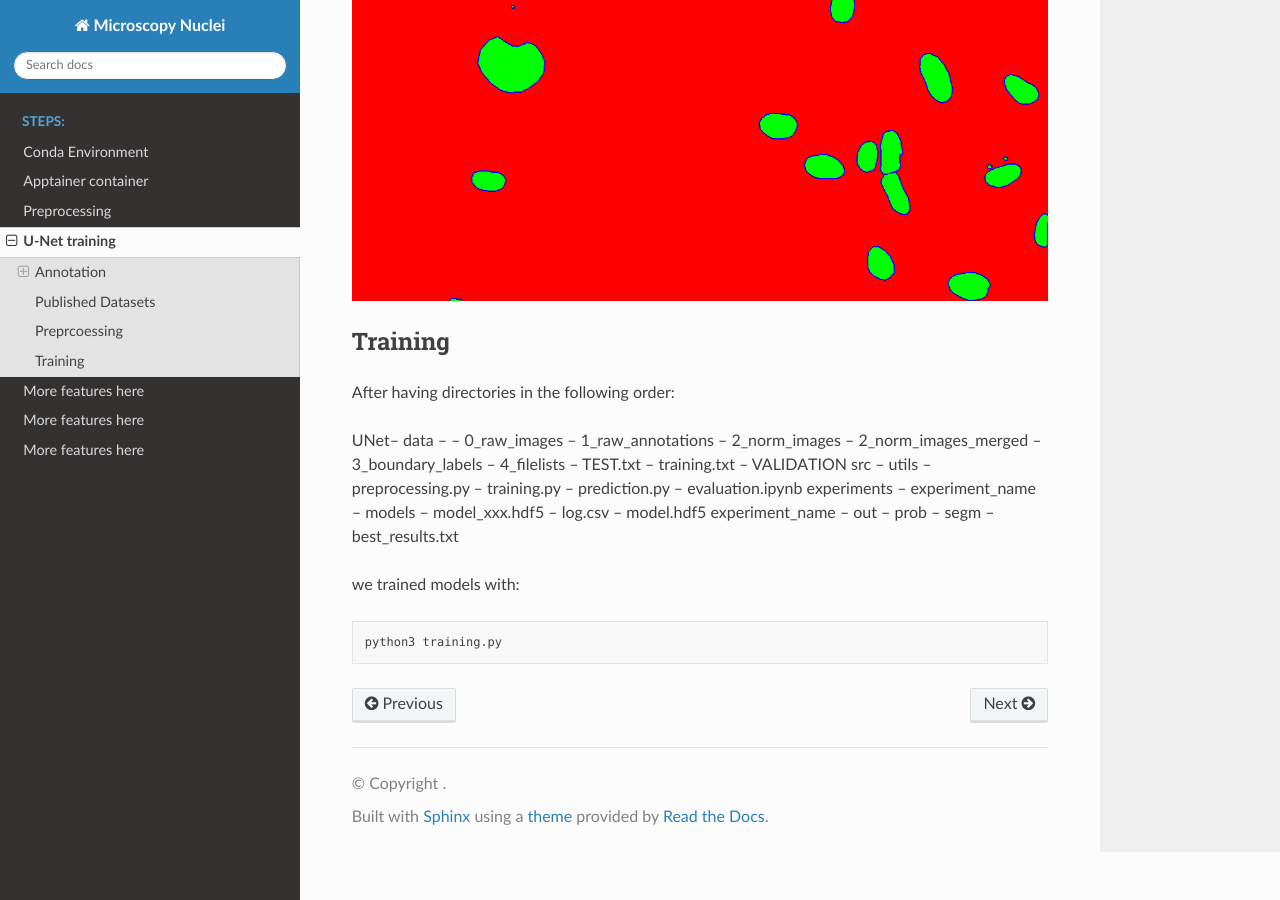
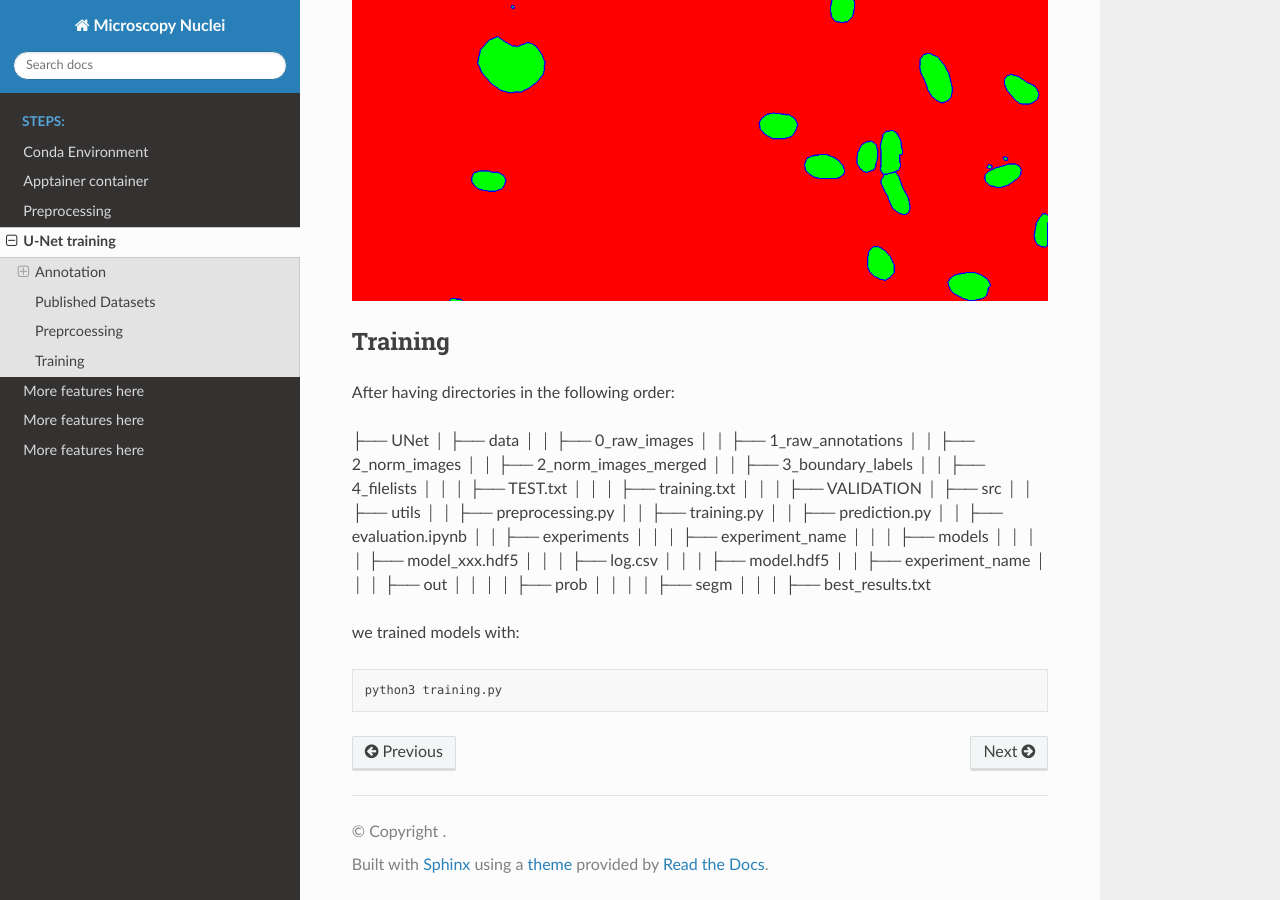
Before and after one commit to SalmaKazemiRashed/Cell_Microscopy_project, a Sphinx documentation site: the page built from doc/Train_UNet.md, in a window 1280 px wide and 900 px high, scrolled down 3018 px. Built offline with Sphinx 7.4.7 and the Read the Docs theme 3.1.0, drawn with Linux system fonts in a browser that asks for light colours.

Commit message:
order of dirs are updated

```diff
--- a/doc/Train_UNet.md
+++ b/doc/Train_UNet.md
@@ -87,34 +87,34 @@ Three class (background, inside and boundary pcs) images are as follows:
 
 After having directories in the following order:
 
-UNet--
-        data --
-            -- 0_raw_images
-            -- 1_raw_annotations
-            -- 2_norm_images
-            -- 2_norm_images_merged
-            -- 3_boundary_labels
-            -- 4_filelists
-                -- TEST.txt
-                -- training.txt
-                -- VALIDATION
-        src
-            -- utils
-            -- preprocessing.py
-            -- training.py
-            -- prediction.py
-            -- evaluation.ipynb
-        experiments
-            -- experiment_name
-                -- models
-                    -- model_xxx.hdf5
-                -- log.csv
-                -- model.hdf5
-        experiment_name
-            -- out
-                -- prob
-                -- segm
-            -- best_results.txt
+├── UNet
+│   ├── data
+│   │   ├──  0_raw_images
+│   │   ├──  1_raw_annotations
+│   │   ├──  2_norm_images
+│   │   ├──  2_norm_images_merged
+│   │   ├──  3_boundary_labels
+│   │   ├──  4_filelists
+│   │   │   ├──  TEST.txt
+│   │   │   ├──  training.txt
+│   │   │   ├──  VALIDATION
+│   ├── src
+│   │   ├──  utils
+│   │   ├──  preprocessing.py
+│   │   ├──  training.py
+│   │   ├──  prediction.py
+│   │   ├── evaluation.ipynb
+│   │   ├──  experiments
+│   │   │   ├── experiment_name
+│   │   │   ├──  models
+│   │   │   │   ├── model_xxx.hdf5
+│   │   │   ├── log.csv
+│   │   │   ├──  model.hdf5
+│   │   ├──  experiment_name
+│   │   │   ├──   out
+│   │   │   │   ├── prob
+│   │   │   │   ├── segm
+│   │   │   ├──   best_results.txt
 
 we trained models with:
 
```
